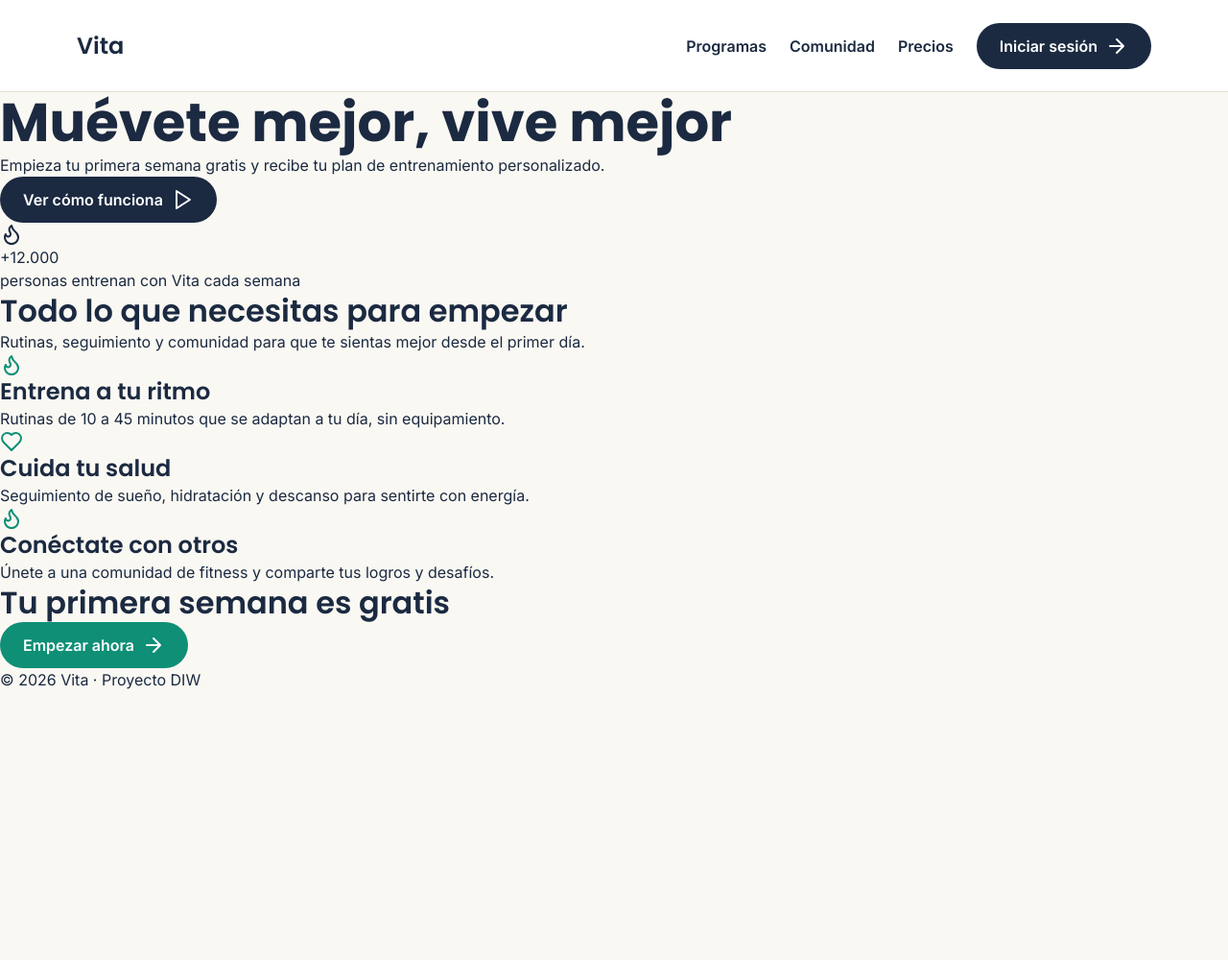
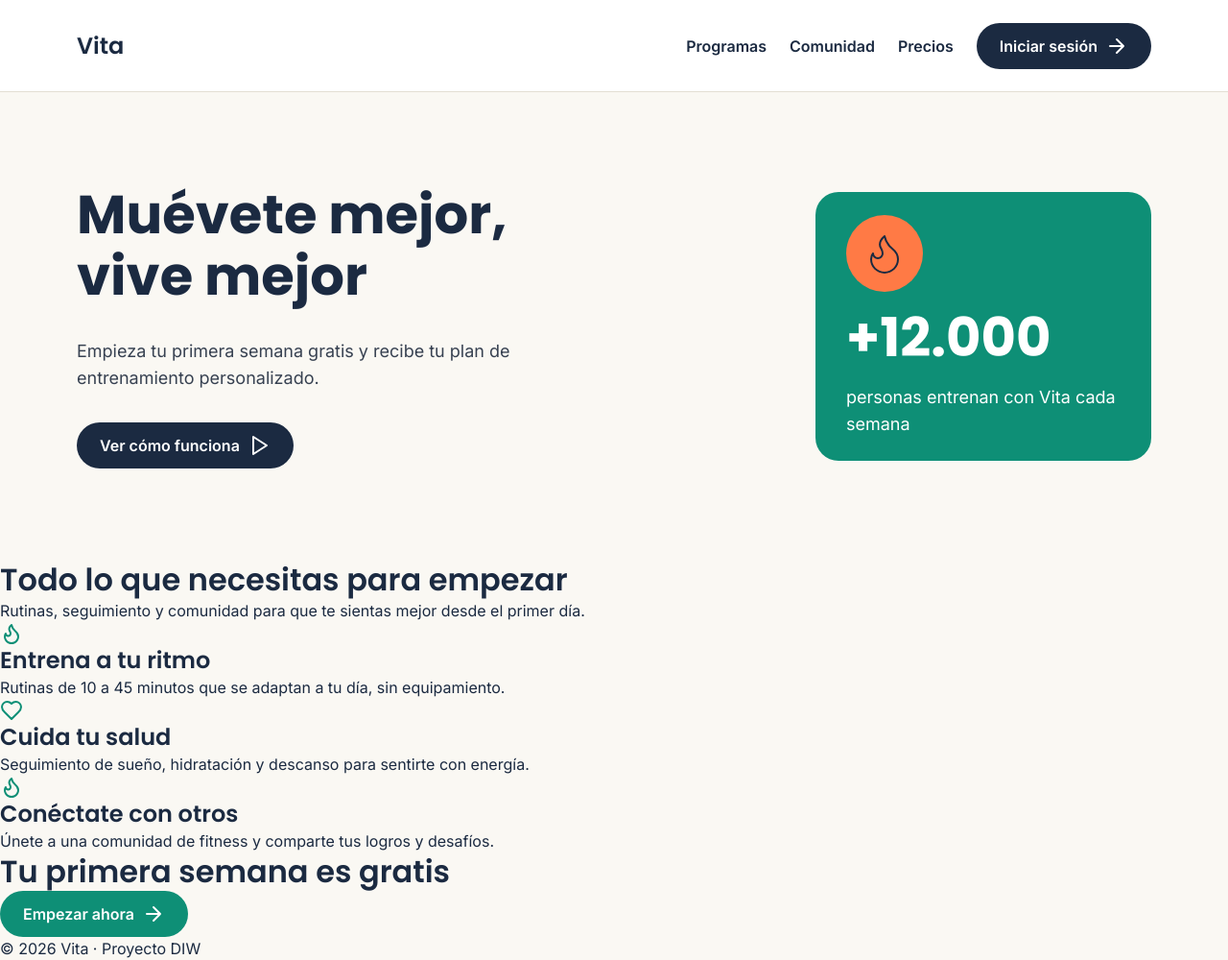
Before and after one commit to Reilox79/P3.1-Maquetaci-n-Responsive-con-SASS-y-Vite-DIW-Final-1-Eval-, a website built with Vite: page src/index.html in a window 1280 px wide. Shown: the whole page at 96% size. Before the commit the page ends 800 px from the top, so only its background shows below. Built offline with nearby package versions, Linux system fonts and the light colour scheme.

Commit message:
Añadir sección hero

```diff
--- a/src/styles/_components.scss
+++ b/src/styles/_components.scss
@@ -73,3 +73,93 @@
     display: none;
   }
 }
+
+.hero {
+  display: grid;
+  grid-template-columns: repeat($grid-columns, 1fr);
+  column-gap: $grid-gutter;
+  align-items: center;
+  padding: $space-section $grid-margin;
+
+  &__text {
+    grid-column: 1 / span 6;
+    display: flex;
+    flex-direction: column;
+    align-items: flex-start;
+    gap: $space-xl;
+
+    p {
+      font-size: $font-size-large;
+      line-height: $line-height-large;
+      color: $color-text-secondary;
+    }
+  }
+
+  &__stats {
+    grid-column: 9 / span 4;
+    display: flex;
+    flex-direction: column;
+    gap: $space-md;
+    padding: $space-lg $space-xl;
+    border-radius: $radius-lg;
+    background-color: $color-primary;
+    color: $color-white;
+
+    img {
+      width: 80px;
+      height: 80px;
+      padding: $space-md;
+      border-radius: $radius-full;
+      background-color: $color-accent;
+    }
+  }
+
+  &__number {
+    font-family: $font-heading;
+    font-size: $font-size-display;
+    line-height: $line-height-display;
+    font-weight: $font-bold;
+  }
+
+  &__label {
+    font-size: $font-size-large;
+    line-height: $line-height-large;
+  }
+
+    @include respond-to("medium") {
+    grid-template-columns: 1fr;
+    row-gap: $space-xl;
+
+    &__text,
+    &__stats {
+      grid-column: 1 / -1;
+    }
+
+    &__stats {
+      max-width: 405px;
+    }
+  }
+
+  @include respond-to("small") {
+    grid-template-columns: repeat($grid-columns-mobile, 1fr);
+    column-gap: $grid-gutter-mobile;
+    row-gap: $space-xl;
+    padding: $space-xl $grid-margin-mobile;
+
+    &__text,
+    &__stats {
+      grid-column: 1 / -1;
+    }
+
+    &__text p,
+    &__label {
+      font-size: $font-size-large-mobile;
+      line-height: $line-height-large-mobile;
+    }
+
+    &__number {
+      font-size: $font-size-display-mobile;
+      line-height: $line-height-display-mobile;
+    }
+  }
+}
```
